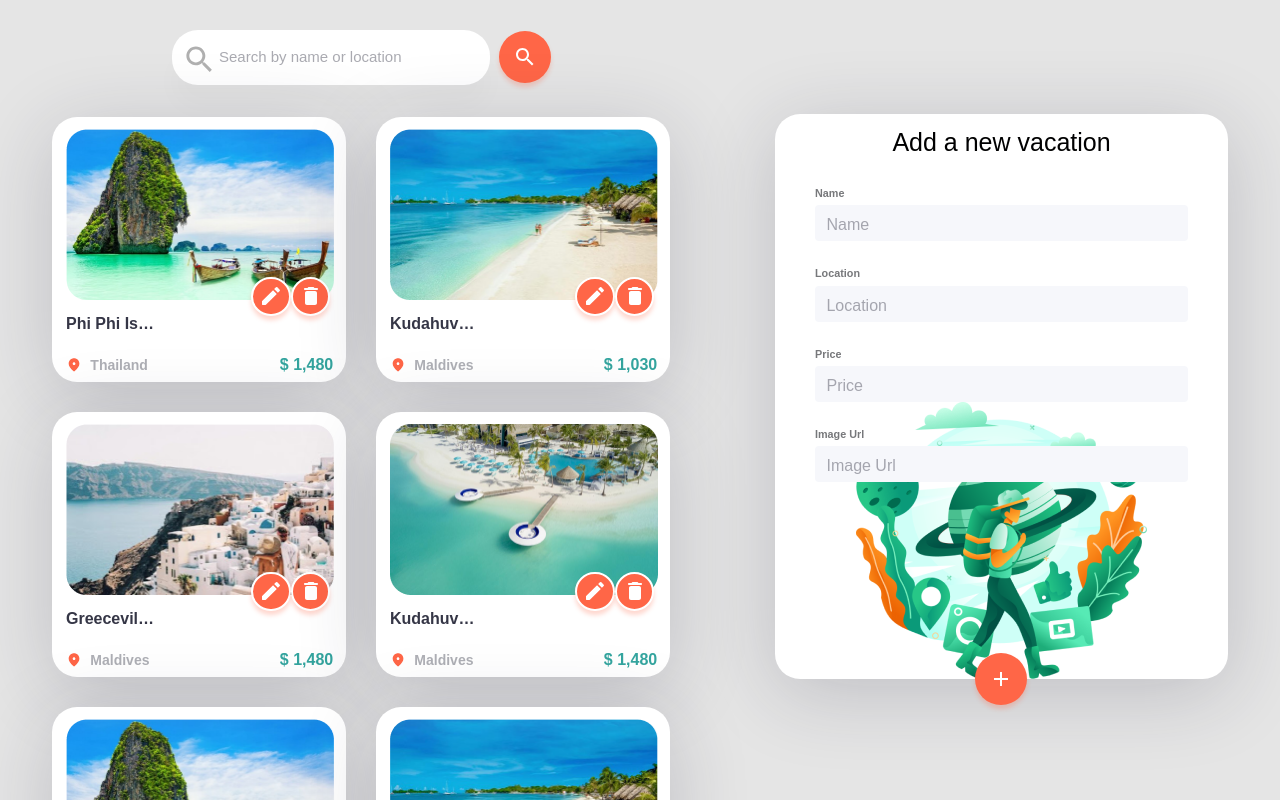
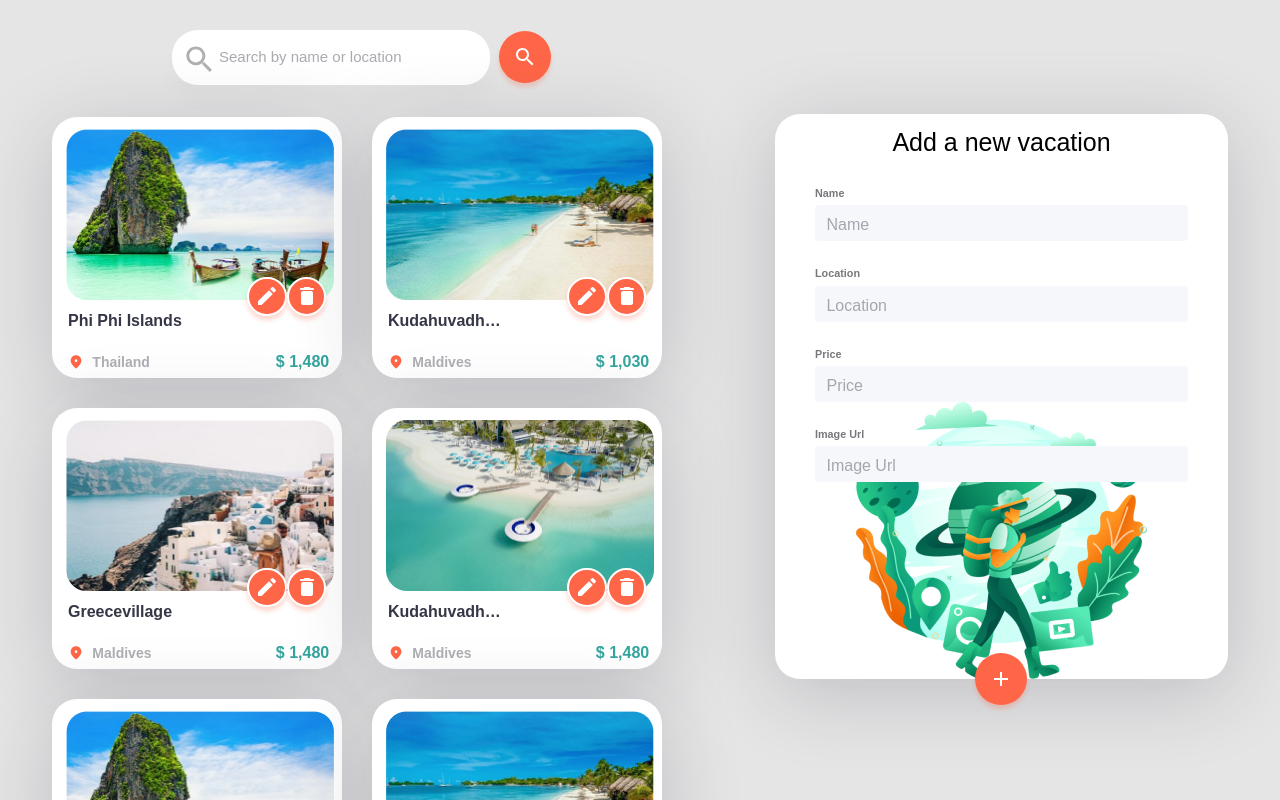
Before and after one commit to OferElfassi/vacations-app, a React (Create React App) app in the folder vacations/: page / in a window 1280 px wide. Shown: the top 800 px of the page. Built offline with nearby package versions, Linux system fonts and the light colour scheme; a web font is replaced by a local one.

Commit message:
implementing selected card border

```diff
--- a/vacations/src/App.js
+++ b/vacations/src/App.js
@@ -52,6 +52,7 @@ function App() {
                     vacations={vacations}
                     onDeleteClick={handleDeleteVacationClick}
                     onEditClick={handleEditClick}
+                    selectedId={vacationEdit && vacationEdit.id}
                 />
             }
         />
--- a/vacations/src/components/VacationCard/VacationCard.js
+++ b/vacations/src/components/VacationCard/VacationCard.js
@@ -14,9 +14,15 @@ import VacationCardActions from './VacationCardActions';
 const useStyles = makeStyles(vacationCardStyle);
 
 function VacationCard(props) {
-  const {onEditClick, onDeleteClick, vacationData} = props;
+  const {onEditClick, onDeleteClick, vacationData, selected} = props;
   const [imageUrl, setImageUrl] = useState(vacationData.imageUrl);
   const styles = useStyles();
+
+  const cardRoot = cx({
+    [styles.root]: true,
+    [styles.cardSelected]: selected,
+  });
+
   const cardImage = cx({
     [styles.media]: true,
     [styles.cardImg]: true,
@@ -31,7 +37,7 @@ function VacationCard(props) {
   };
 
   return (
-    <Card className={styles.root}>
+    <Card className={cardRoot}>
       <CardMedia
         className={cardImage}
         component="img"
@@ -62,6 +68,7 @@ function VacationCard(props) {
 VacationCard.propTypes = {
   onEditClick: PropTypes.func.isRequired,
   onDeleteClick: PropTypes.func.isRequired,
+  selected: PropTypes.bool,
   vacationData: PropTypes.shape({
     id: PropTypes.string.isRequired,
     name: PropTypes.string.isRequired,
@@ -70,5 +77,7 @@ VacationCard.propTypes = {
     imageUrl: PropTypes.string.isRequired,
   }).isRequired,
 };
-
+VacationCard.defaultProps = {
+  selected: false,
+};
 export default VacationCard;
--- a/vacations/src/components/VacationCard/vacationCardStyle.js
+++ b/vacations/src/components/VacationCard/vacationCardStyle.js
@@ -1,15 +1,18 @@
 const vacationCardStyle = theme => ({
   root: {
-    width: '294px',
-    height: '265px',
+    width: '290px',
+    height: '261px',
     position: 'relative',
+  },
+  cardSelected: {
+    border: `2px solid ${theme.palette.primary.light}`,
   },
   textOverflow: {
     '& h5': {
       textOverflow: 'ellipsis',
       overflow: 'hidden',
       whiteSpace: 'nowrap',
-      width: '90px',
+      width: '120px',
       '&:hover': {
         overflow: 'visible',
         whiteSpace: 'normal',
@@ -34,7 +37,7 @@ const vacationCardStyle = theme => ({
     top: 152,
   },
   cardContent: {
-    padding: '13.36px 13.26px 0px 13.53px',
+    padding: '10.36px 13.26px 0px 15.53px',
   },
   cardFooter: {
     display: 'flex',
@@ -43,6 +46,7 @@ const vacationCardStyle = theme => ({
     '& div': {
       display: 'flex',
       alignItems: 'center',
+
       '& p': {
         color: theme.palette.text.secondary,
         fontWeight: 'bold',
--- a/vacations/src/containers/VacationList/VacationList.js
+++ b/vacations/src/containers/VacationList/VacationList.js
@@ -7,10 +7,11 @@ import VacationCard from '../../components/VacationCard/VacationCard';
 import vacationListStyle from './vacationListStyle';
 
 const useStyles = makeStyles(vacationListStyle);
+
 function VacationList(props) {
   const styles = useStyles();
   const [filteredVacations, setFilteredVacations] = useState([]);
-  const {vacations, onEditClick, onDeleteClick, filter} = props;
+  const {vacations, onEditClick, onDeleteClick, filter, selectedId} = props;
 
   const applyFilter = () => {
     const filtered = vacations.filter(
@@ -24,6 +25,7 @@ function VacationList(props) {
     filteredVacations.map(vacation => (
       <Grid item key={vacation.id}>
         <VacationCard
+          selected={vacation.id === selectedId}
           onEditClick={onEditClick}
           onDeleteClick={onDeleteClick}
           vacationData={vacation}
@@ -60,6 +62,9 @@ VacationList.propTypes = {
   onEditClick: PropTypes.func.isRequired,
   onDeleteClick: PropTypes.func.isRequired,
   filter: PropTypes.string.isRequired,
+  selectedId: PropTypes.string,
 };
-
+VacationList.defaultProps = {
+  selectedId: '',
+};
 export default VacationList;
```
